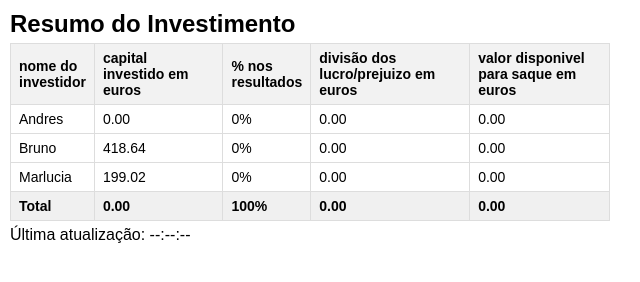
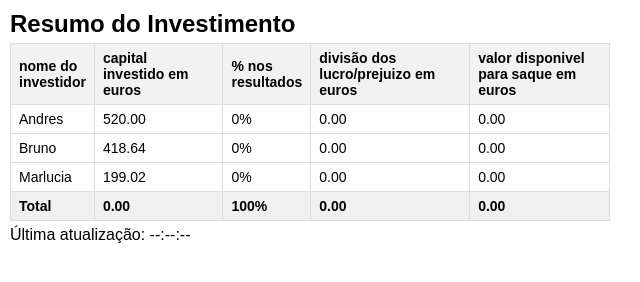
Before and after one commit to bcasavilca/investor-api, a website: page public/index.html in a window 1280 px wide. Shown: the full height of the page, 0-640 px from the left. Drawn offline with Linux system fonts and the light colour scheme; no server answers.

Commit message:
alteraçao de saldo

```diff
--- a/public/index.html
+++ b/public/index.html
@@ -83,7 +83,7 @@
   <tbody id="investidores">
   <tr data-nome="Andres">
     <td>Andres</td>
-    <td class="deposito">0.00</td>  <!-- Capital inicial atualizado -->
+    <td class="deposito">520.00</td>  <!-- Capital inicial atualizado -->
     <td class="percent">0%</td>
     <td class="lucro">0.00</td>
     <td class="capital">0.00</td>
```
